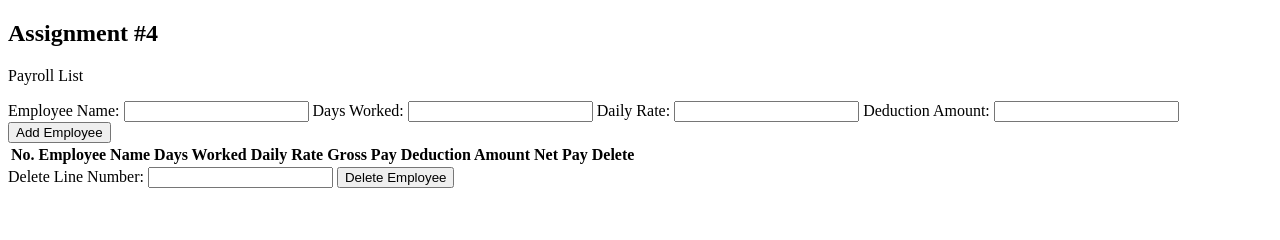
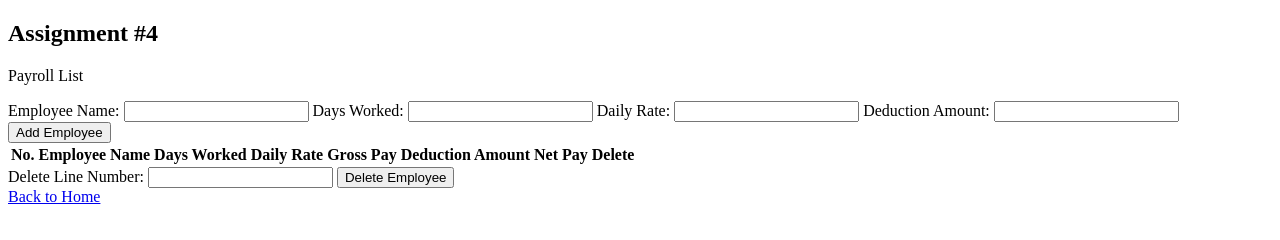
Before and after one commit to FDF15/ITC2023FONG, a plain HTML site: page Assignment4.html in a window 1280 px wide. Drawn offline with Linux system fonts and the light colour scheme.

Commit message:
Update Assignment4.html

```diff
--- a/Assignment4.html
+++ b/Assignment4.html
@@ -110,5 +110,8 @@
       });
     }
   </script>
+
+<a href="index.html" class="w3-bar-item w3-button">Back to Home</a>
+
 </body>
 </html>
```
